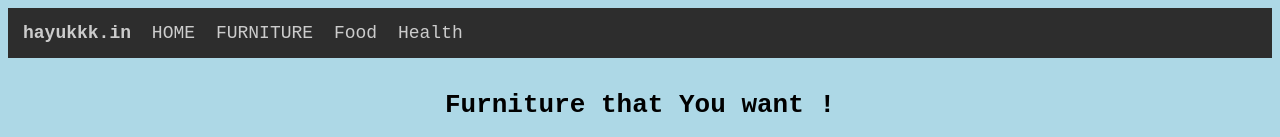
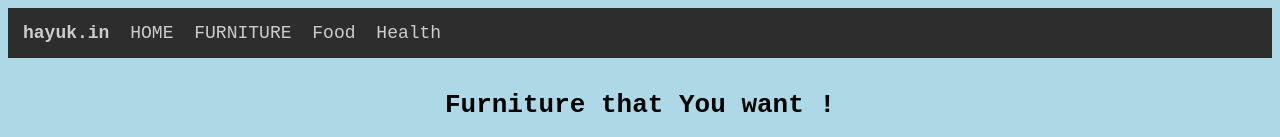
Before and after one commit to nandaari/webdes, a plain HTML site: page fashion.html in a window 1280 px wide. Shown: the top 137 px of the page. Drawn offline with Linux system fonts and the light colour scheme.

Commit message:
Update fashion.html
RE edit hehe

```diff
--- a/fashion.html
+++ b/fashion.html
@@ -7,7 +7,7 @@
     <body>
         <div id="header">
             <div id="menu">
-                <span><b>hayukkk.in</b></span>
+                <span><b>hayuk.in</b></span>
                 <span><a href="index.html">HOME</a></span>
                 <span><a href="fashion.html">FURNITURE</a></span>
                 <span><a href="food.html">Food</a></span>
```
